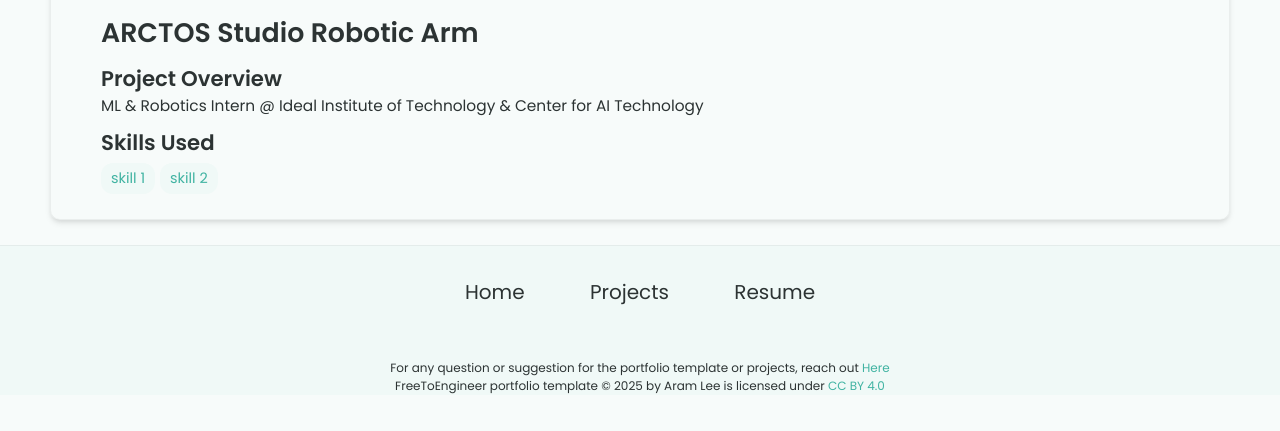
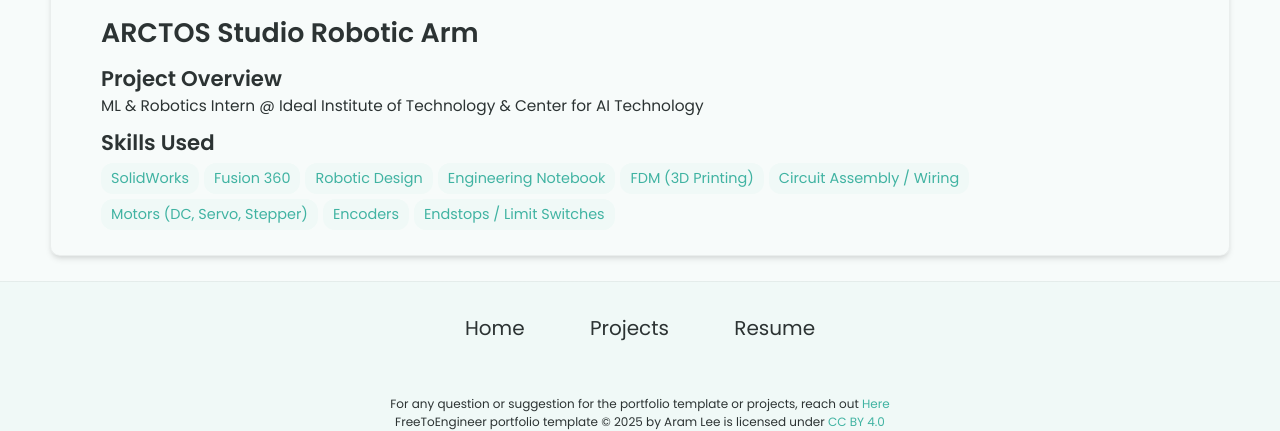
Before and after one commit to dhruv-patel74/dhruv-patel74.github.io, a Jekyll site: the page built from _projects/a-arctos-arm/index.md, in a window 1280 px wide, cut to the strip 494-925 px from the top of the page. Built offline with Jekyll 4.4.1, drawn with Linux system fonts in a browser that asks for light colours; before the commit the page ends 900 px from its top, so only the background shows below that.

Commit message:
Update index.md

```diff
--- a/_projects/a-arctos-arm/index.md
+++ b/_projects/a-arctos-arm/index.md
@@ -3,7 +3,14 @@
 title: ARCTOS Studio Robotic Arm
 description:  ML & Robotics Intern @ Ideal Institute of Technology & Center for AI Technology
 skills:
-- skill 1
-- skill 2
+- SolidWorks
+- Fusion 360
+- Robotic Design
+- Engineering Notebook
+- FDM (3D Printing)
+- Circuit Assembly / Wiring
+- Motors (DC, Servo, Stepper)
+- Encoders
+- Endstops / Limit Switches
 main-image: /project.webp
 ---
```
